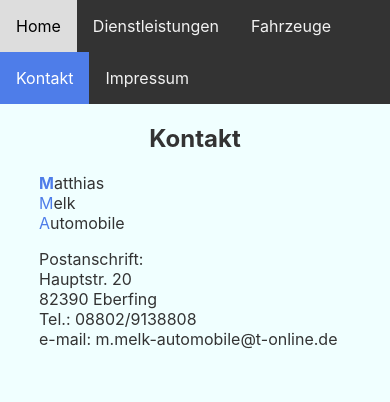
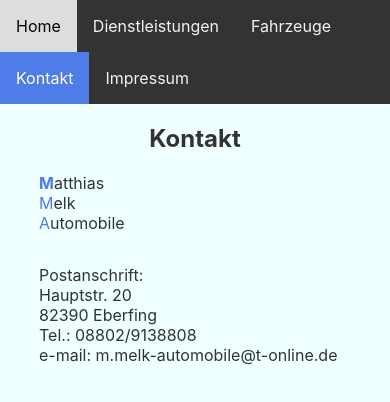
Before and after one commit to janikmatzel/matthias-melk-automobile, a React (Create React App) app: page /kontakt in a window 390 px wide. Shown: the top 402 px of the page. Built offline with nearby package versions, Linux system fonts and the light colour scheme.

Commit message:
Work on responsive design.

```diff
--- a/src/App.css
+++ b/src/App.css
@@ -23,22 +23,23 @@ strong {
     color: #4e7de9;
 }
 
+.textbox {
+    width: 40em;
+    display: flex;
+    flex-direction: column;
+    justify-content: center;
+    margin-left: auto;
+    margin-right: auto;
+    text-align: left;
+}
+
 .flexbox {
-    width: 80%;
     display: flex;
     flex-direction: row;
     justify-content: center;
     margin-left: auto;
     margin-right: auto;
     margin-bottom: 3em;
-}
-
-.textbox {
-    width: 80%;
-    margin-left: auto;
-    margin-right: auto;
-    margin-bottom: 3em;
-    text-align: left;
 }
 
 .text {
@@ -108,6 +109,12 @@ strong {
         margin-right: auto;
     }
 
+    .textbox {
+        width: 80%;
+        margin-left: auto;
+        margin-right: auto;
+    }
+
     h1 {
         font-size: 2em;
         margin-bottom: 0.3em;
--- a/src/dienstleistungen.css
+++ b/src/dienstleistungen.css
@@ -15,7 +15,6 @@
 }
 
 #motorhaube {
-    margin-left: 2.5em;
     width: 25em;
     height: 16.66em;
 }
```
